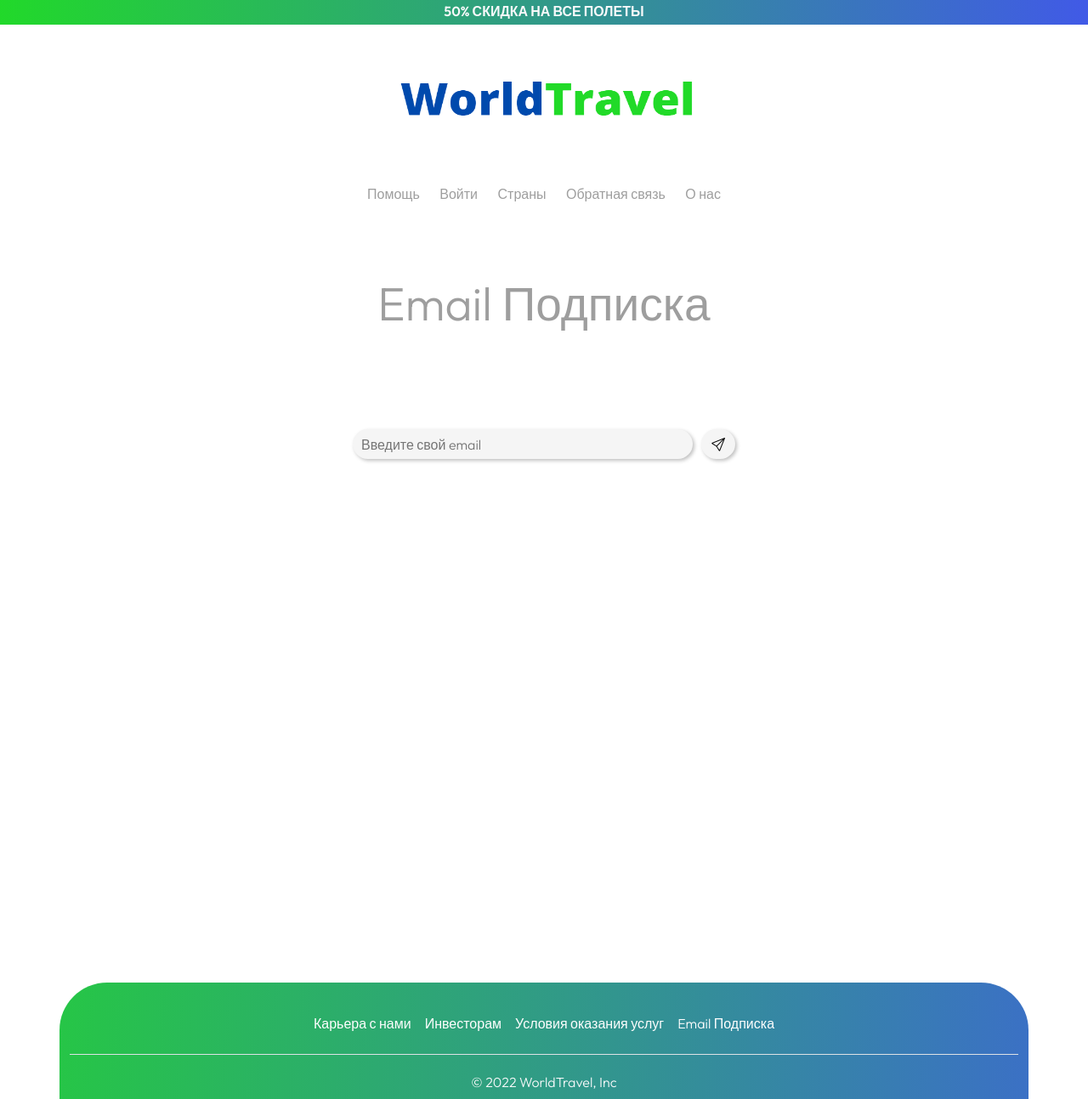
After one commit to SarvarAi/WorldTravel, a Django app: page /email/ in a window 1280 px wide. The commit adds this page. Shown: the whole page at 85% size. Run offline with Django 4.2, Linux system fonts and the light colour scheme.

Commit message:
Git Doesn't worked there were a lot of changes

```diff
--- /dev/null
+++ b/worldtravel/main/static/main/css/email_subscription.css
@@ -0,0 +1,13 @@
+@import url(index.css);
+@import url(vacancies.css);
+
+#email-title{
+    font-style: normal;
+    font-weight: 400;
+    font-size: 55px;
+    line-height: 81px;
+
+    margin: 60px;
+
+    color: #9E9E9E;
+}
--- /dev/null
+++ b/worldtravel/main/templates/main/email_subscription.html
@@ -0,0 +1,17 @@
+{% extends 'base.html' %}
+{% load static %}
+
+{% block connect_statics %}
+<link rel="stylesheet" href="{% static 'main/css/email_subscription.css' %}">
+{% endblock connect_statics %}
+
+{% block main %}
+<div class="d-flex justify-content-center">
+    <p id="email-title" >Email Подписка</p>
+</div>
+
+<form class="d-flex justify-content-center mt-5" role="search" action="{% url 'search_vacancy' %}">
+    <input class="search-bar" name="email-subscription"  placeholder="Введите свой email" aria-label="Найти вакансию">
+    <button class="search-btn" type="submit"><i class="bi bi-send"></i></button>
+</form>
+{% endblock %}
--- a/worldtravel/main/urls.py
+++ b/worldtravel/main/urls.py
@@ -1,9 +1,10 @@
 from django.urls import path
-from .views import HomeView, AboutUsView, CareersView, SearchCareersView
+from .views import HomeView, AboutUsView, CareersView, SearchCareersView, EmailSubscriptionView
 
 urlpatterns = [
     path('', HomeView.as_view(), name='home'),
     path('about/', AboutUsView.as_view(), name='about'),
     path('careers/', CareersView.as_view(), name='careers'),
     path('search/', SearchCareersView.as_view(), name='search_vacancy'),
+    path('email/', EmailSubscriptionView.as_view(), name='email_subscription'),
 ]
--- a/worldtravel/main/views.py
+++ b/worldtravel/main/views.py
@@ -51,3 +51,10 @@ class SearchCareersView(CareersView):
         vacancies_description = Vacancies.objects.filter(description__icontains=words)
         vacancies_title = Vacancies.objects.filter(title__icontains=words)
         return vacancies_description | vacancies_title
+
+
+class EmailSubscriptionView(TemplateView):
+    template_name = 'main/email_subscription.html'
+    extra_context = {
+        'title': 'Email Подписка'
+    }
--- a/worldtravel/templates/components/footer.html
+++ b/worldtravel/templates/components/footer.html
@@ -3,7 +3,7 @@
             <li class="nav-item"><a href="{% url 'careers' %}" class="my-footer px-2">Карьера с нами</a></li>
             <li class="nav-item"><a href="#" class="my-footer px-2">Инвесторам</a></li>
             <li class="nav-item"><a href="#" class="my-footer px-2">Условия оказания услуг</a></li>
-            <li class="nav-item"><a href="#" class="my-footer px-2">Email Подписка</a></li>
+            <li class="nav-item"><a href="{% url 'email_subscription' %}" class="my-footer px-2">Email Подписка</a></li>
         </ul>
         <p class="text-center text-light">© 2022 WorldTravel, Inc</p>
 </div>
```
Also changed, not shown: worldtravel/main/forms.py (+19 -0 lines).
